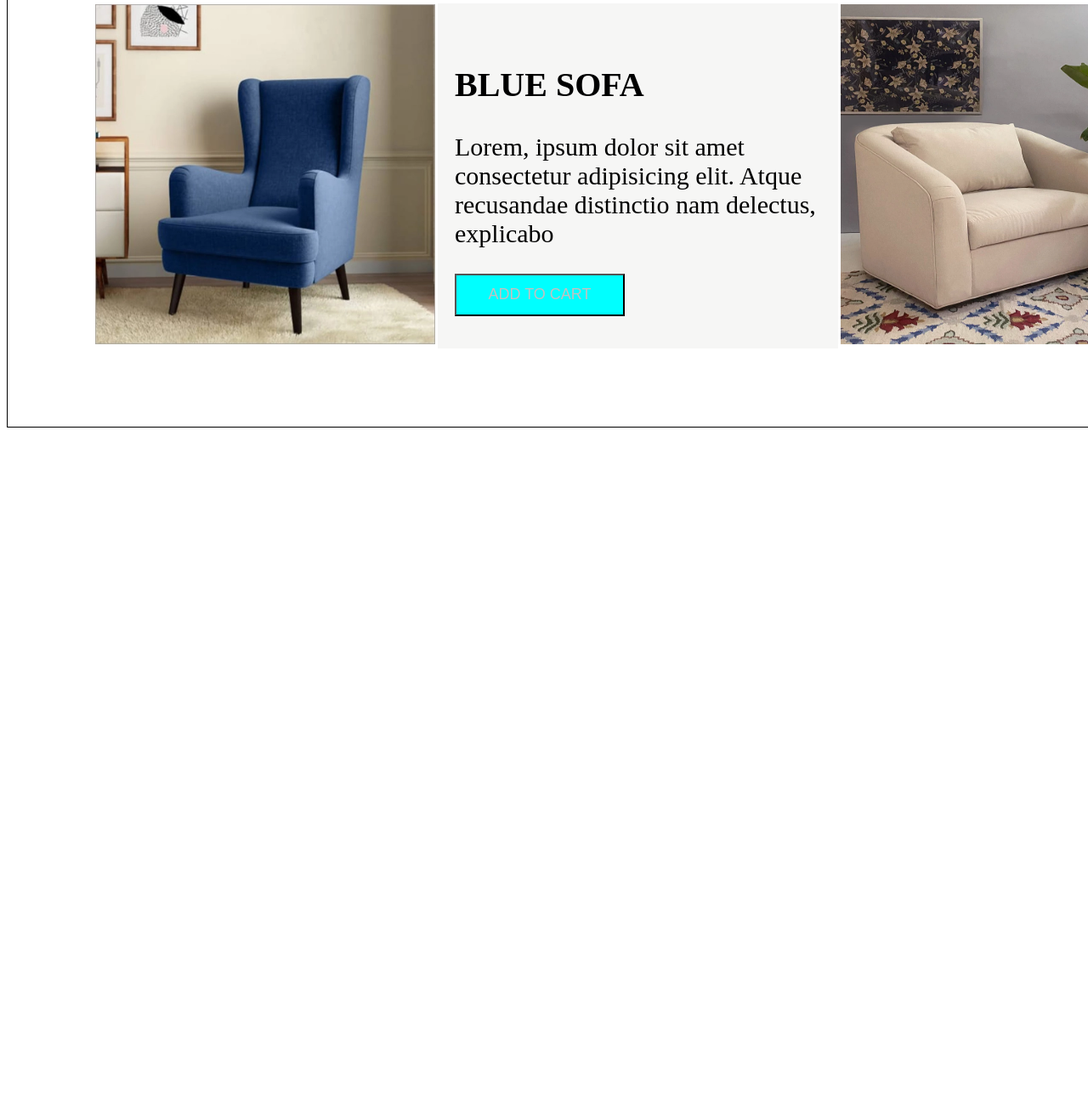
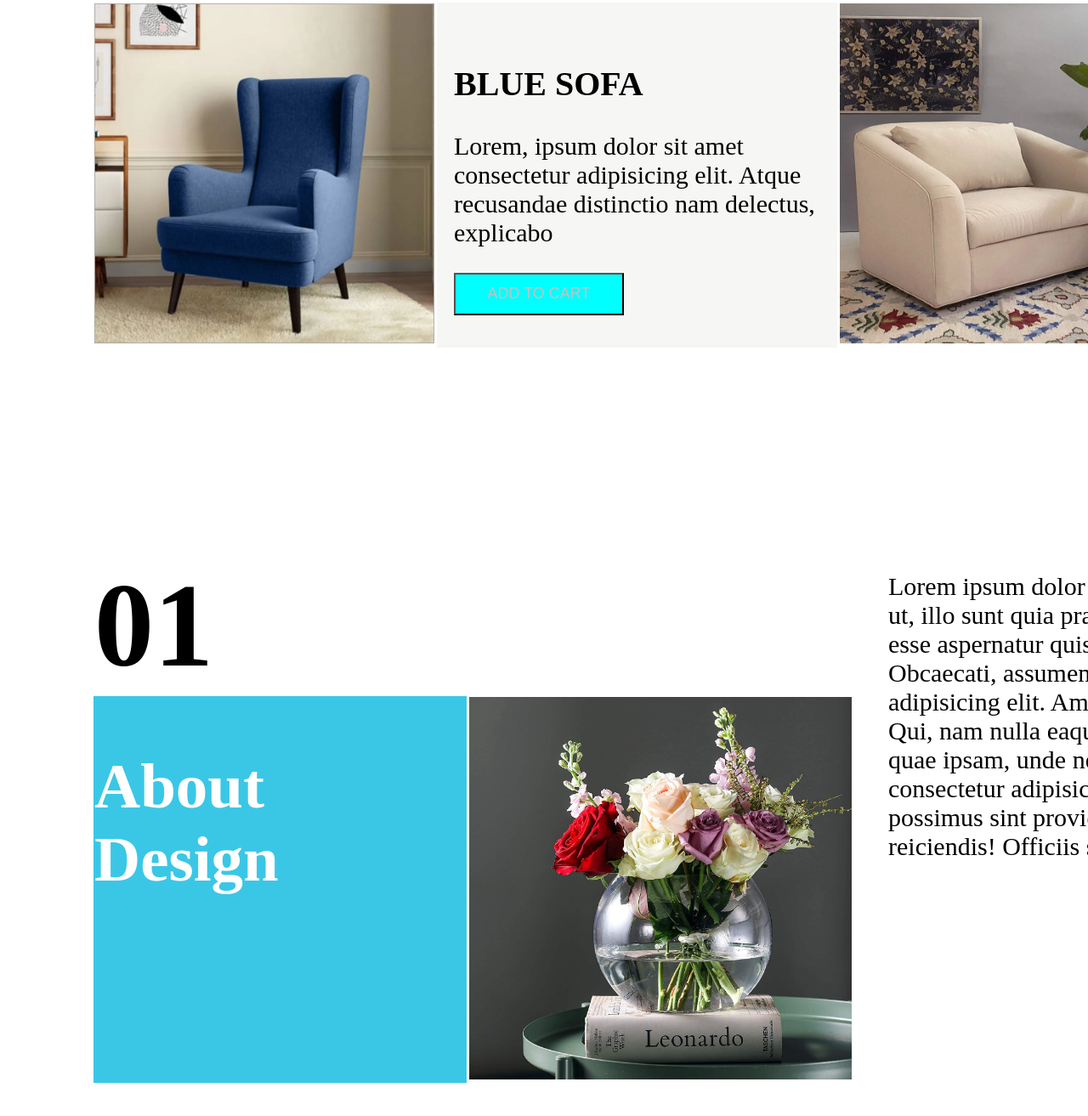
Before and after one commit to Aashish-kushwaha/HTML-tutorials, a plain HTML site: page webassignment.html in a window 1280 px wide. Shown: the part 2617-3930 px from the top of the page at 85% size. Before the commit the page ends 3128 px from the top, so only its background shows below. Drawn offline with Linux system fonts and the light colour scheme.

Commit message:
section 3 completed

```diff
--- a/webassignment.html
+++ b/webassignment.html
@@ -100,7 +100,7 @@
             background-color: white;
 
 
-            border: 1px solid black;
+            /* border: 1px solid black; */
         }
 
         #td5{
@@ -124,6 +124,17 @@
             width: 200px;
             color:rgb(195, 193, 193);
             font-size: large;
+        }
+
+        /* fifth part */
+        #sec3{
+            padding-left: 100px;
+            padding-top:50px;
+            /* padding-right: 100px; */
+            height: 800px;
+            width: 1900px;
+
+            /* border: 1px solid rgb(247, 13, 13); */
         }
 
 
@@ -245,5 +256,29 @@
 
 
 
+    <!-- fifth part  -->
+   <section id="sec3">
+   <table style="height: 600px; width: 1800px;border:0">
+    <tr>
+        <td colspan="2" style="height: 150px; width:900px;">
+            <h1 style="font-size: 140px; margin: 0px;">01</h1>
+        </td>
+        <td rowspan="2" style="height: 600px; width:900px;vertical-align: top; padding-left: 40px; padding-top: 20px; font-size: 30px;">
+            Lorem ipsum dolor sit amet consectetur adipisicing elit. Modi expedita ut, illo sunt quia praesentium, a blanditiis dolores facere, repellendus esse aspernatur quis. Laboriosam quidem nam in voluptatum! Obcaecati, assumenda. Lorem ipsum dolor sit amet consectetur adipisicing elit. Amet voluptatum corrupti dolores minima at sapiente. Qui, nam nulla eaque minima in obcaecati ullam soluta exercitationem quae ipsam, unde nesciunt delectus. Lorem ipsum dolor sit amet consectetur adipisicing elit. Dolorum, aperiam labore quisquam earum possimus sint provident fugit, ad sit adipisci ipsum nobis, tempore reiciendis! Officiis sunt totam commodi a placeat!
+        </td>
+
+    </tr>
+    <tr>
+        <td style="height: 450px;width: 450px; vertical-align: top; color: white; background-color: rgb(58, 199, 230); font-size: 50px; font-weight: bol;">
+            <h1>About <br>Design</h1>
+        </td>
+        <td style="height: 450px;width: 450px; display: block;">
+            <img src="/plant1.jpg" height="450px" width="450px" >
+        </td>
+    </tr>
+   </table>
+   </section>
+
+
 </body>
 </html>
```
Also changed, not shown: plant1.jpg (added).
